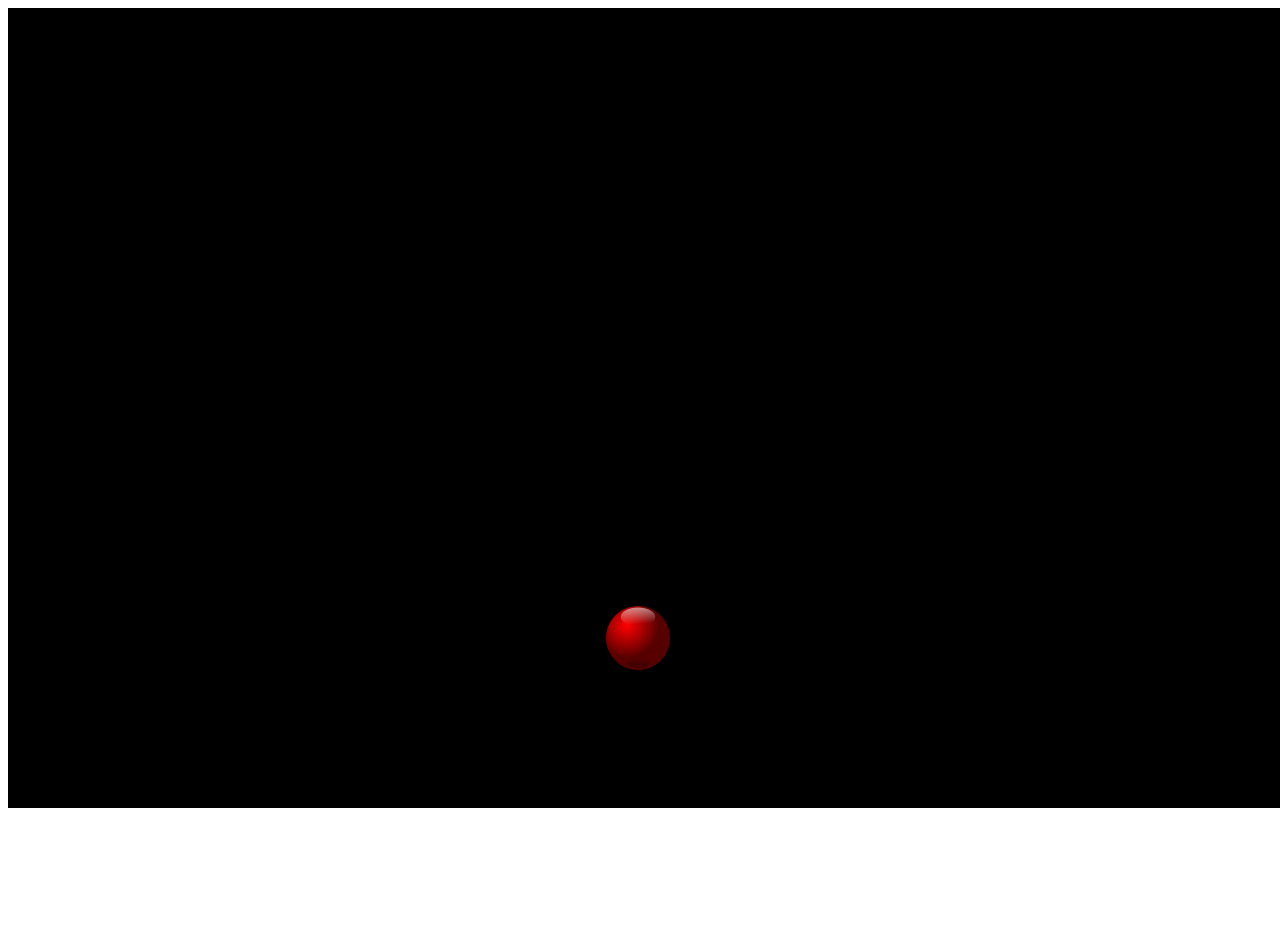
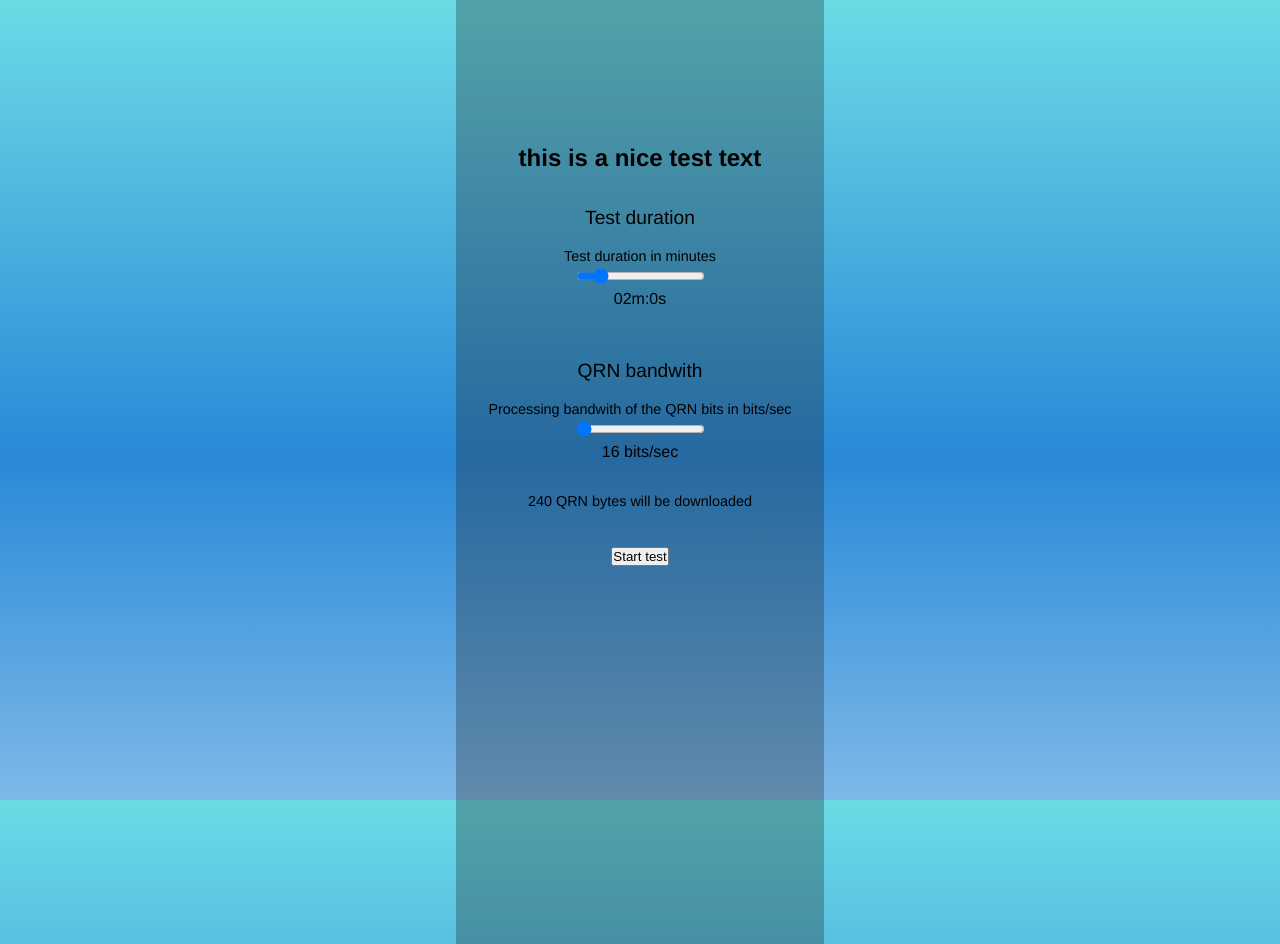
Before and after one commit to mvezer/qrn-tests-fe, a plain HTML site: page index.html in a window 1280 px wide. Before the commit the page ends 820 px from the top, so only its background shows below. Drawn offline with Linux system fonts and the light colour scheme.

Commit message:
add sttings form

```diff
--- a/css/style.css
+++ b/css/style.css
@@ -1,3 +1,40 @@
 * { margin:0; padding:0; } /* to remove the top and left whitespace */
-html, body { width:100%; height:100%; } /* just to be sure these are full screen*/
+html, body { width:100%; height:100%; text-align: center;
+	font-family: helvetica, arial;
+	/* Permalink - use to edit and share this gradient: http://colorzilla.com/gradient-editor/#6bdbe5+0,2989d8+57,7db9e8+100 */
+background: #6bdbe5; /* Old browsers */
+background: -moz-linear-gradient(top,  #6bdbe5 0%, #2989d8 57%, #7db9e8 100%); /* FF3.6-15 */
+background: -webkit-linear-gradient(top,  #6bdbe5 0%,#2989d8 57%,#7db9e8 100%); /* Chrome10-25,Safari5.1-6 */
+background: linear-gradient(to bottom,  #6bdbe5 0%,#2989d8 57%,#7db9e8 100%); /* W3C, IE10+, FF16+, Chrome26+, Opera12+, Safari7+ */
+filter: progid:DXImageTransform.Microsoft.gradient( startColorstr='#6bdbe5', endColorstr='#7db9e8',GradientType=0 ); /* IE6-9 */
+
+} /* just to be sure these are full screen*/
 canvas { display:block; } /* To remove the scrollbars */
+
+#formbase {
+	display: inline-block;
+	height: 100%;
+	max-width: 900px;
+	background-color: rgba(30,30,30,0.3);
+	padding-top: 9em;
+	padding-right: 2em;
+	padding-left: 2em;
+}
+
+.fiBase {
+	width:100%;
+	padding: 1em 0;
+}
+
+.fiLabel {
+	font-size: 1.2em;
+	padding: 1em 0;
+}
+
+.fiDesc {
+	font-size: 0.9em;
+}
+
+.fiControl {
+	font-size: 1.4em;
+}
--- a/index.html
+++ b/index.html
@@ -3,6 +3,7 @@
 <head>
   <meta charset="utf-8">
   <title>QRN testing frontend</title>
+  <link rel="stylesheet" href="css/style.css">
 </head>
 <body>
   <script src="js/pixi/pixi.min.js"></script>
@@ -12,14 +13,101 @@
   <div align="center">
     <canvas id="test-canvas" width="512" height="384"></canvas>
   </div>
+  <div id="formbase">
+    <h2>this is a nice test text</h2>
+    <div class="fiBase">
+      <div class="fiLabel">
+        Test duration
+      </div>
+      <div class="fiDesc">
+        Test duration in minutes
+      </div>
+      <div class="fiControl">
+        <input type="range" id="duration" min="30" max="600" step="30" value="120" />
+      </div>
+      <div class="fiValue" id ="durationValue">
+        00m:10s
+      </div>
+
+    </div>
+    <div class="fiBase">
+      <div class="fiLabel">
+        QRN bandwith
+      </div>
+      <div class="fiDesc">
+        Processing bandwith of the QRN bits in bits/sec
+      </div>
+      <div class="fiControl">
+        <input type="range" id="bandwidth"  min="16" max="2048" step="16" value="16" />
+      </div>
+      <div class="fiValue" id ="bandwidthValue">
+        16 b/sec
+      </div>
+    </div>
+
+    <div class="fiBase">
+      <div class="fiDesc" id="transfervalue">
+        Processing bandwith of the QRN bits in bits/sec
+      </div>
+    </div>
+    <div class="fiBase">
+      <div class="fiControl">
+        <input type="button" id="confirmButton" value="Start test" />
+      </div>
+    </div>
+  </div>
   <script type="text/javascript">
     $(window).on("load", function() {
       app = new App('test-canvas');
       app.init();
+      $('#test-canvas').hide();
+      $(window).resize(app.onResize.bind(app));
+      $("#bandwidth").on("input change", function() {
+        updateBandwidth();
+        updateTrasfer();
+      });
+      $("#duration").on("input change", function() {
+        updateDuration();
+        updateTrasfer();
+      });
+      $("#confirmButton").click(startTest);
 
-      $(window).resize(app.onResize.bind(app));
+      updateDuration();
+      updateBandwidth();
+      updateTrasfer();
+
+
+      function updateDuration() {
+        const allSecs = parseInt($("#duration").val(),10);
+        const mins = Math.floor(allSecs / 60);
+        const minsStr = mins < 10 ? '0' + mins : String(mins);
+        const secs = allSecs % 60;
+        const secsStr = secs < 10 ? '0' + secs : String(secs);
+        $("#durationValue").html(`${minsStr}m:${secs}s`);
+      }
+
+      function updateBandwidth() {
+        $("#bandwidthValue").html(`${$("#bandwidth").val()} bits/sec`);
+      }
+
+      function updateTrasfer() {
+        const bw = parseInt($("#bandwidth").val(),10);
+        const duration = parseInt($("#duration").val(),10);
+        const transfer = (bw * duration) / 8;
+        $("#transfervalue").html(`${transfer} QRN bytes will be downloaded`)
+      }
+
+      function startTest() {
+        const bw = parseInt($("#bandwidth").val(),10);
+        const duration = parseInt($("#duration").val(),10);
+        const transfer = (bw * duration) / 8;
+        $.get(`http://mvezer.net:3000/randomNumbers/${transfer}`, onQrnLoad);
+      }
+
+      function onQrnLoad(qrnData) {
+        console.log(qrnData);
+      }
     });
-
   </script>
 </body>
 </html>
```
